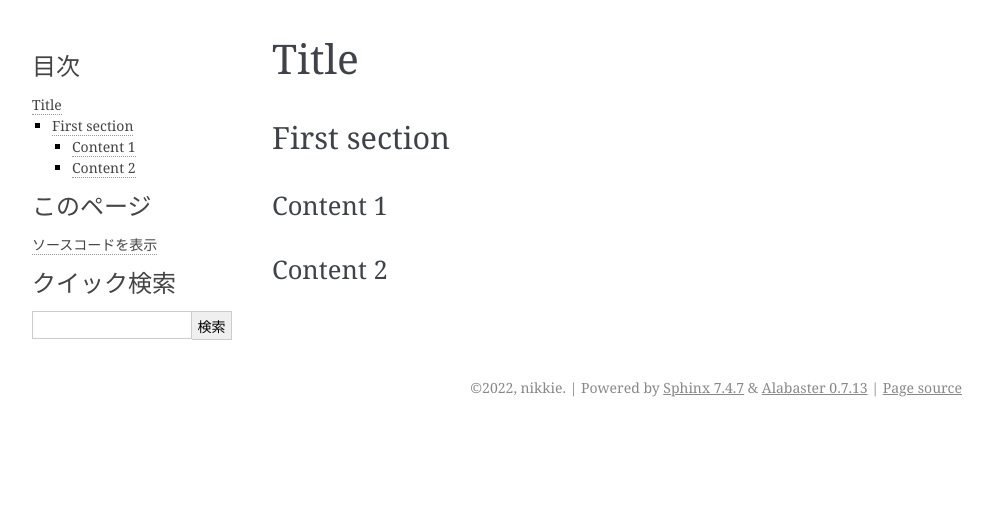
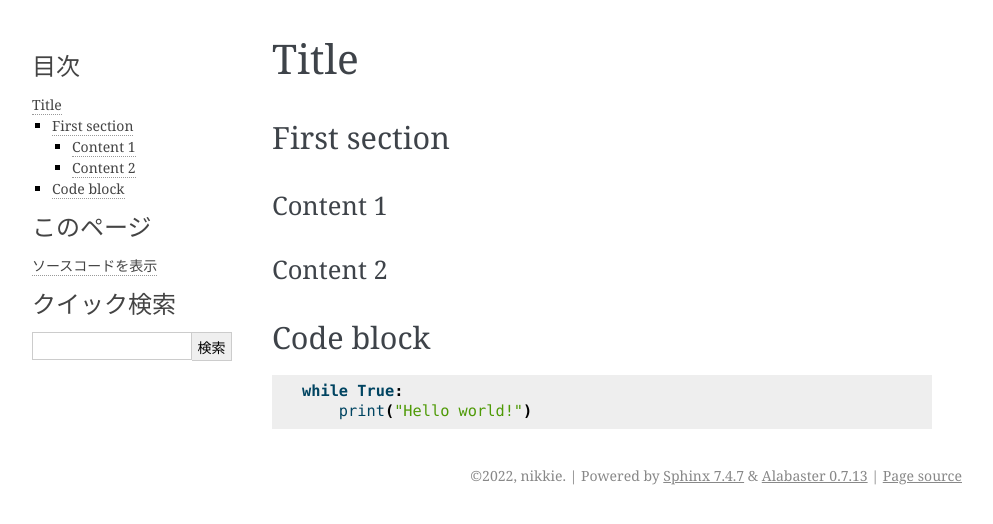
Before and after one commit to ftnext/2022_slides, a Sphinx documentation site: the page built from source/practice/slide.rst, in a window 1280 px wide. Shown: the top 524 px of the page, without its empty margins (148-1141 px from the left). Built offline with Sphinx 7.4.7, drawn with Linux system fonts in a browser that asks for light colours.

Commit message:
[test] Add sample code-block (not highlighted)

```diff
--- a/source/practice/slide.rst
+++ b/source/practice/slide.rst
@@ -11,3 +11,11 @@ Content 1
 
 Content 2
 ^^^^^^^^^
+
+Code block
+----------
+
+.. code-block:: python
+
+    while True:
+        print("Hello world!")
```
